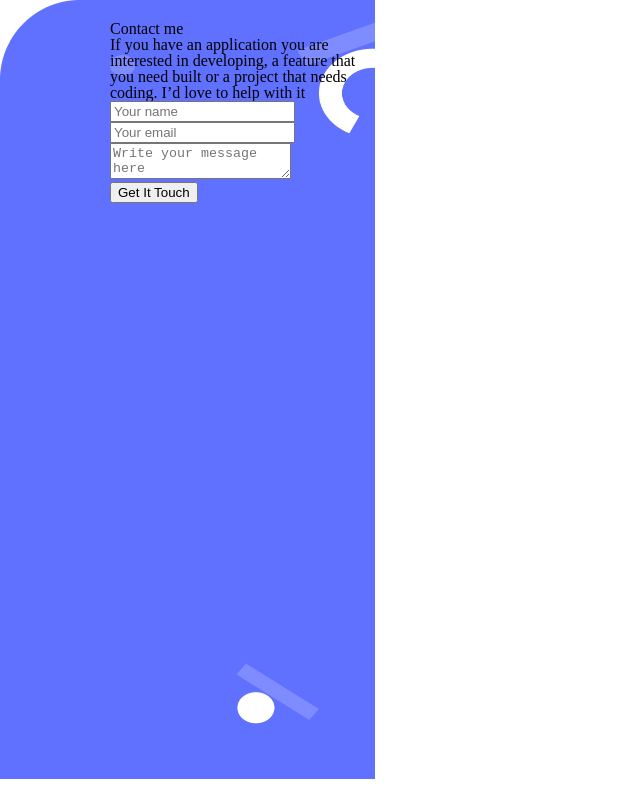
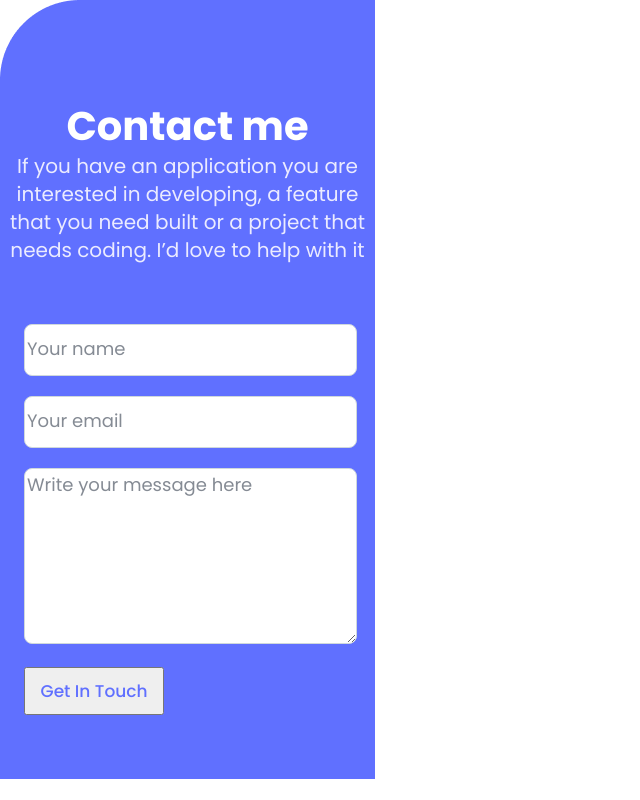
Before and after one commit to BadrBenSlama/Portfolio_works, a plain HTML site: page index.html in a window 1280 px wide. Shown: the whole page, without its empty margins (0-640 px from the left). Drawn offline with Linux system fonts and the light colour scheme.

Commit message:
add form and button styling and implemented sending feature via formspree

```diff
--- a/index.html
+++ b/index.html
@@ -18,18 +18,22 @@
 <body>
     <div class="main">
         <div class="main_container">
+            <div class="card">
                 <h2 class="contact-me">Contact me</h2>
                 <p class="text-content">If you have an application you are interested in developing,
                     a feature that you need built or a project that needs coding.
                     I’d love to help with it </p>
-            <form action="">
+                <form action="https://formspree.io/f/mwkawbbd" method="POST">
                     <ul>
-                <li><input type="text" id="name" required placeholder="Your name"></li>
-                <li><input type="email" id="email" required placeholder="Your email"></li>
-                <li><textarea name="message" id="message" placeholder="Write your message here"></textarea></li>
-                <li><button>Get It Touch</button></li>
+                        <li><input type="text" id="name" class="name" maxlength="30" required placeholder="Your name">
+                        </li>
+                        <li><input type="email" id="email" class="email" required placeholder="Your email"></li>
+                        <li><textarea name="message" id="message" class="message" maxlength="500"
+                                placeholder="Write your message here" required></textarea></li>
+                        <li><button>Get In Touch</button></li>
                     </ul>
                 </form>
+            </div>
         </div>
     </div>
 </body>
--- a/style.css
+++ b/style.css
@@ -5,7 +5,7 @@
   background-repeat: no-repeat;
   }
 
-.main_container {
+/*.main_container {
   background-image: url("img/contact_shapes.png");
   position: absolute;
   width: 265px;
@@ -16,4 +16,68 @@
   background-size: 100% 100%;
   display: flex;
   flex-direction: column;
+}*/
+
+.contact-me {
+  text-align: center;
+  font-family: Poppins, sans-serif;
+  font-style: normal;
+  font-weight: bold;
+  font-size: 40px;
+  line-height: 52px;
+  align-items: center;
+  color: #FFFFFF;
 }
+
+.card {
+  padding-top: 100px;
+  display: flex;
+  flex-direction: column;
+}
+
+.text-content {
+  font-family: Poppins, sans-serif;
+  font-style: normal;
+  font-weight: normal;
+  font-size: 20px;
+  line-height: 28px;
+  text-align: center;
+  color: #EBEBFF;
+  margin-bottom: 60px;
+}
+
+.name, .email, .message {
+  border-radius: 8px;
+  border: 1px solid #CFD8DC;
+  width: 327px;
+  margin-bottom: 20px;
+  margin-left: 24px;
+  margin-right: 24px;
+}
+
+#name, #email {
+  height:  48px;
+}
+
+#message {
+  height: 170px;
+}
+
+button {
+  height: 48px;
+  width: 140px;
+  color: #6070ff;
+  font-family: Poppins, sans-serif;
+  font-style: normal;
+  font-weight: 500;
+  font-size: 17px;
+  line-height: 24px;
+  margin-left: 24px;
+}
+
+::placeholder {
+  color: #858b94;
+  font-size: 18px;
+  font-weight: normal;
+  font-family: Poppins;
+}
```
Lines whose indentation alone changed are shown as unchanged.
